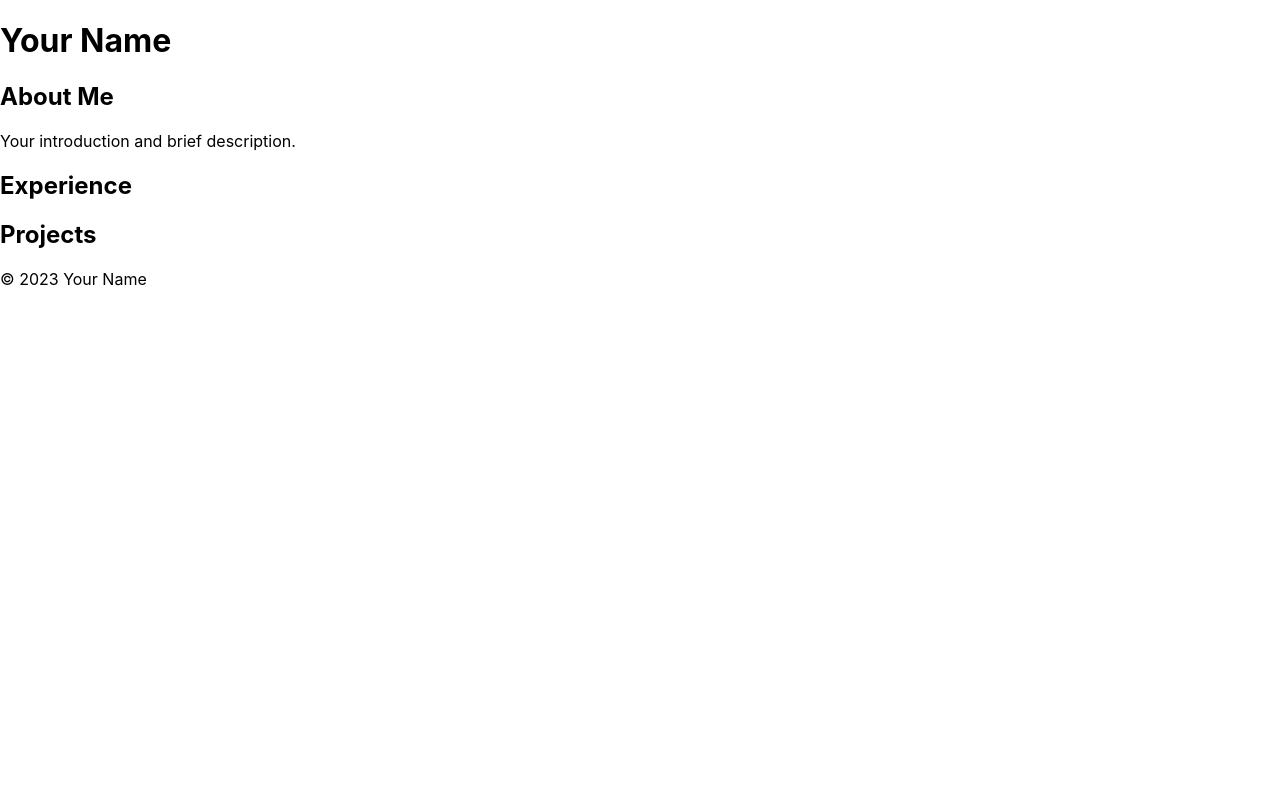
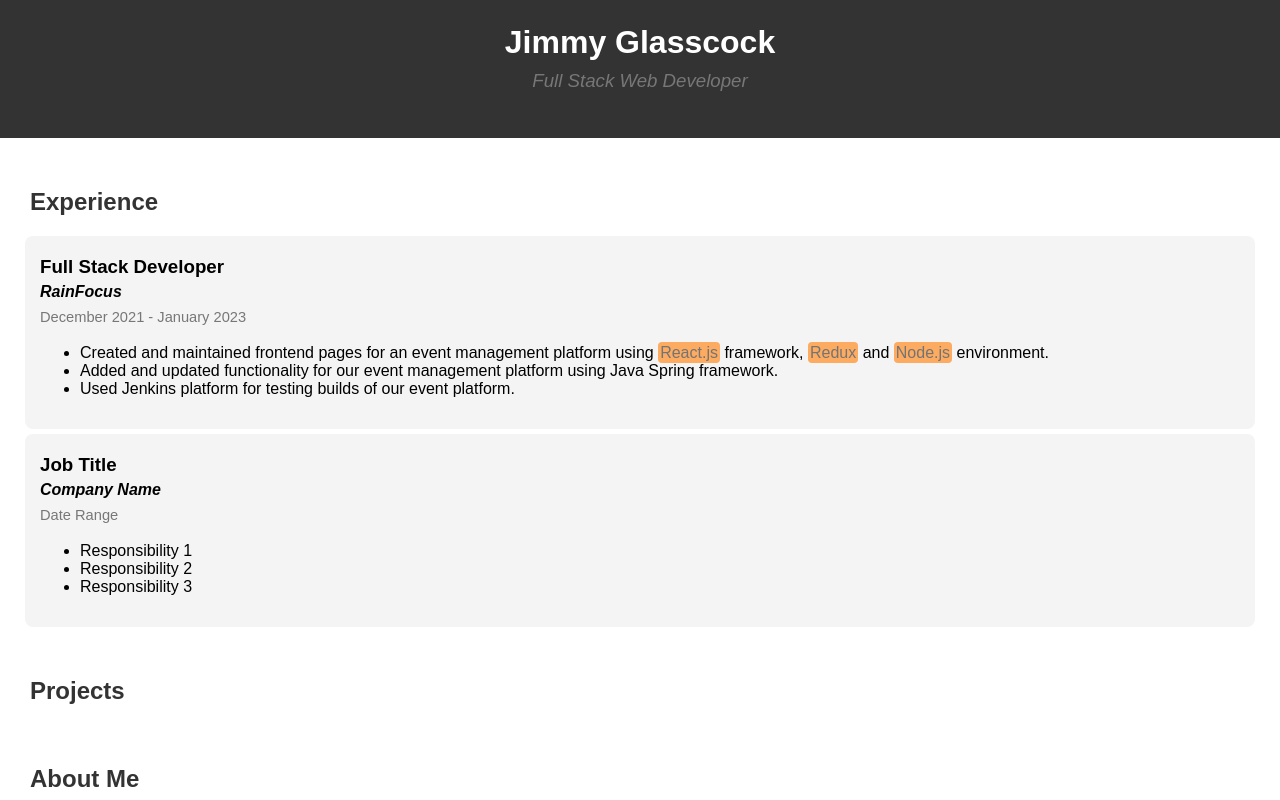
Before and after one commit to JimmyGlasscock/portfolio, a React (Create React App) app: page / in a window 1280 px wide. Shown: the top 800 px of the page. Built offline with nearby package versions, Linux system fonts and the light colour scheme.

Commit message:
added some neat lil animations to highlight technical skills

```diff
--- a/src/App.css
+++ b/src/App.css
@@ -36,3 +36,157 @@
     transform: rotate(360deg);
   }
 }
+
+
+/* App.css */
+
+/* Global styles */
+body {
+  font-family: Arial, sans-serif;
+  margin: 0;
+  padding: 0;
+}
+
+/* Header */
+header {
+  background-color: #333;
+  color: #fff;
+  padding: 30px;
+  text-align: center;
+  line-height: 0.8;
+}
+
+header h1 {
+  margin: 0;
+}
+
+/* Main content */
+main {
+  padding: 20px;
+}
+
+section {
+  margin-bottom: 40px;
+}
+
+h2 {
+  color: #333;
+  font-size: 24px;
+  margin-bottom: 10px;
+  padding: 10px;
+}
+
+p {
+  color: #777;
+  font-size: 16px;
+  line-height: 1.5;
+}
+
+/* Footer */
+footer {
+  background-color: #333;
+  color: #fff;
+  padding: 20px;
+  text-align: center;
+}
+
+/* Responsive styles */
+@media (max-width: 600px) {
+  /* Adjust styles for smaller screens */
+  header {
+    padding: 10px;
+  }
+
+  header h1 {
+    font-size: 20px;
+  }
+
+  main {
+    padding: 10px;
+  }
+
+  h2 {
+    font-size: 20px;
+  }
+
+  p {
+    font-size: 14px;
+  }
+
+  footer {
+    padding: 10px;
+  }
+}
+
+.myJobTitle {
+  font-size: 14pt;
+  font-style: italic;
+  color: #777;
+  font-weight: lighter;
+}
+
+li span.highlight {
+  background-color: #ffdc73; /* Set the background color for highlighting */
+  color: #333; /* Set the text color for highlighting */
+  padding: 2px;
+  border-radius: 4px;
+  animation-name: highlightAnimation;
+  animation-duration: 8s;
+  animation-iteration-count: infinite;
+}
+
+@keyframes highlightAnimation {
+  0% {
+    background-color: #ffdc73; /* Starting background color */
+    color: #333;
+  }
+  50% {
+    background-color: #f44336; /* Intermediate background color */
+    color: #fff;
+  }
+  100% {
+    background-color: #ffdc73; /* Ending background color */
+    color: #333;
+  }
+}
+
+/* Job section */
+.job-container {
+  display: flex;
+  flex-wrap: wrap;
+  margin-bottom: 30px;
+}
+
+.job {
+  flex-basis: 50%;
+  margin: 5px 0;
+  background-color: #f4f4f4;
+  border-radius: 8px;
+  padding: 15px;
+}
+
+.job h3,
+.job h4{
+  margin: 5px 0;
+}
+
+.job p {
+  margin: 5px 0;
+  font-size: 11pt;
+}
+
+.job h4 {
+  font-style: italic;
+}
+
+/* Responsive styles */
+@media (min-width: 600px) {
+  .job-container {
+    flex-wrap: nowrap;
+  }
+
+  .job {
+    flex-basis: calc(50% - 10px); /* Account for margin */
+    margin: 5px;
+  }
+}
--- a/src/App.js
+++ b/src/App.js
@@ -1,27 +1,49 @@
 import React from 'react';
+import './App.css';
 
 function App() {
   return (
     <div>
       <header>
-        <h1>Your Name</h1>
+        <h1>Jimmy Glasscock</h1>
+        <h3 className="myJobTitle">Full Stack Web Developer</h3>
       </header>
       <main>
         <section>
-          <h2>About Me</h2>
-          <p>Your introduction and brief description.</p>
-        </section>
-        <section>
           <h2>Experience</h2>
-          {/* Your experience details */}
+          <div className="job">
+            <h3>Full Stack Developer</h3>
+            <h4>RainFocus</h4>
+            <p>December 2021 - January 2023</p>
+            <ul>
+              <li>Created and maintained frontend pages for an event management platform using <span class="highlight">React.js</span> framework, <span class="highlight">Redux</span> and <span class="highlight">Node.js</span> environment.</li>
+              <li>Added and updated functionality for our event management platform using Java Spring framework.</li>
+              <li>Used Jenkins platform for testing builds of our event platform.</li>
+            </ul>
+          </div>
+          <div className="job">
+            <h3>Job Title</h3>
+            <h4>Company Name</h4>
+            <p>Date Range</p>
+            <ul>
+              <li>Responsibility 1</li>
+              <li>Responsibility 2</li>
+              <li>Responsibility 3</li>
+            </ul>
+          </div>
+          {/* Add more job sections as needed */}
         </section>
         <section>
           <h2>Projects</h2>
           {/* Your projects details */}
         </section>
+        <section>
+          <h2>About Me</h2>
+          <p className="aboutMeText">Your introduction and brief description.</p>
+        </section>
       </main>
       <footer>
-        <p>&copy; {new Date().getFullYear()} Your Name</p>
+        <p>&copy; {new Date().getFullYear()} Jimmy Glasscock</p>
       </footer>
     </div>
   );
```
